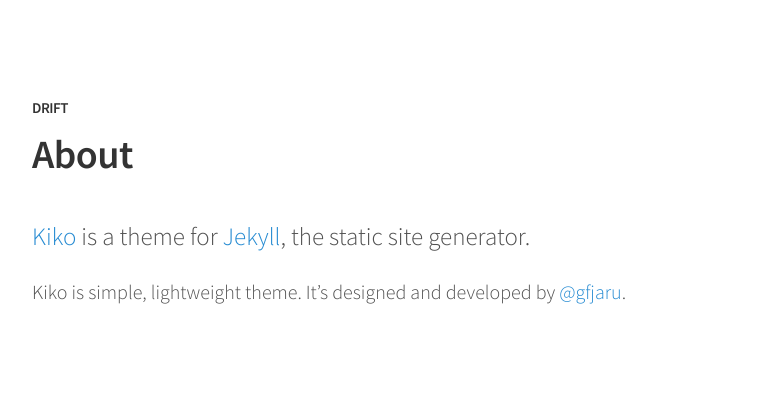
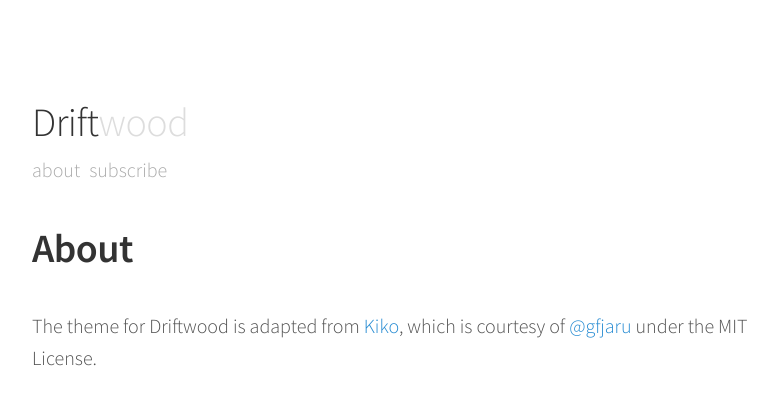
Before and after one commit to LK64076007A/microcast, a Jekyll site: the page built from about.md, in a window 1280 px wide. Shown: the top 405 px of the page, without its empty margins (248-1022 px from the left). Built offline with Jekyll 4.4.1, drawn with Linux system fonts in a browser that asks for light colours; Markdown is read by kramdown in place of the engine named in the settings.

Commit message:
Replaced baseurl

```diff
--- a/_config.yml
+++ b/_config.yml
@@ -2,8 +2,8 @@
 # 'jekyll serve'. If you change this file, please restart the server process.
 
 # Site settings
-baseurl: "" # the subpath of your site, e.g. /blog
-url: "http://soitscometothis.net/microcast" # the base hostname & protocol for your site
+baseurl: "/microcast" # the subpath of your site, e.g. /blog
+url: "http://soitscometothis.net" # the base hostname & protocol for your site
 twitter_username: LK64076007A
 github_username:  LK64076007A
 
@@ -33,9 +33,9 @@ markdown:           rdiscount
 # Navigation
 nav:
   - name:           "About"
-    href:           "/about"
+    href:           "/microcast/about"
   - name:           "Subscribe"
-    href:           "/podcast.rss"
+    href:           "/microcast/podcast.rss"
 
 # Sass
 sass:
--- a/_layouts/page.html
+++ b/_layouts/page.html
@@ -2,9 +2,14 @@
 layout: default
 ---
 <header class="masthead">
-  <h1 class="masthead-title--small">
-    <a href="{{ site.baseurl }}/">{{ site.name }}</a>
+  <h1 class="masthead-title">
+    <a href="{{ site.baseurl }}/">{{ site.name }}<span>wood</span></a>
   </h1>
+  <nav class="masthead-nav">
+    {% for nav in site.nav %}
+    <a href="{{ nav.href }}">{{ nav.name }}</a>
+    {% endfor %}
+  </nav>
 </header>
 <div class="content page">
   <h1 class="page-title">{{ page.title }}</h1>
--- a/about.md
+++ b/about.md
@@ -3,6 +3,4 @@ title: About
 permalink: /about/
 ---
 
-<p class="lead"><a href="http://github.com/gfjaru/Kiko">Kiko</a> is a theme for <a href="http://jekyllrb.com">Jekyll</a>, the static site generator.</p>
-
-Kiko is simple, lightweight theme. It's designed and developed by [@gfjaru](https://twitter.com/gfjaru).
+The theme for Driftwood is adapted from <a href="http://github.com/gfjaru/Kiko">Kiko</a>, which is courtesy of [@gfjaru](https://twitter.com/gfjaru) under the MIT License.
```
Also changed, not shown: _layouts/post.html (+7 -2 lines).
